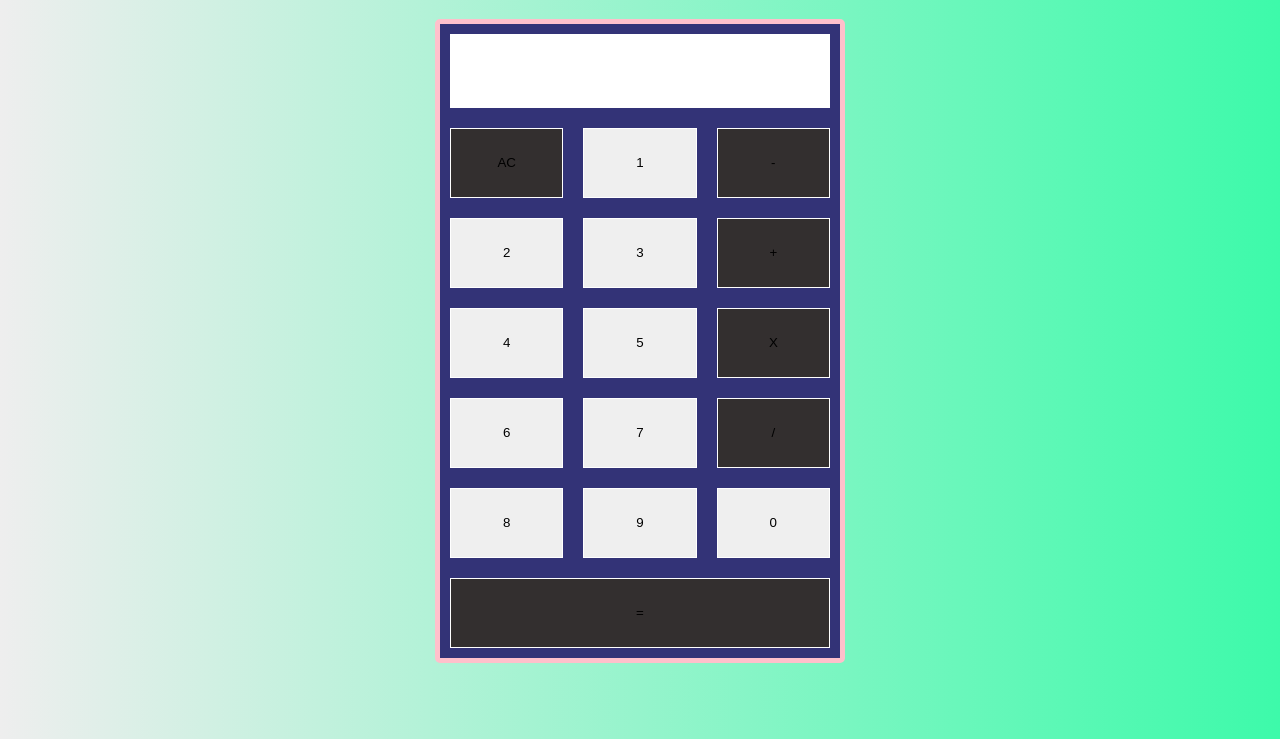
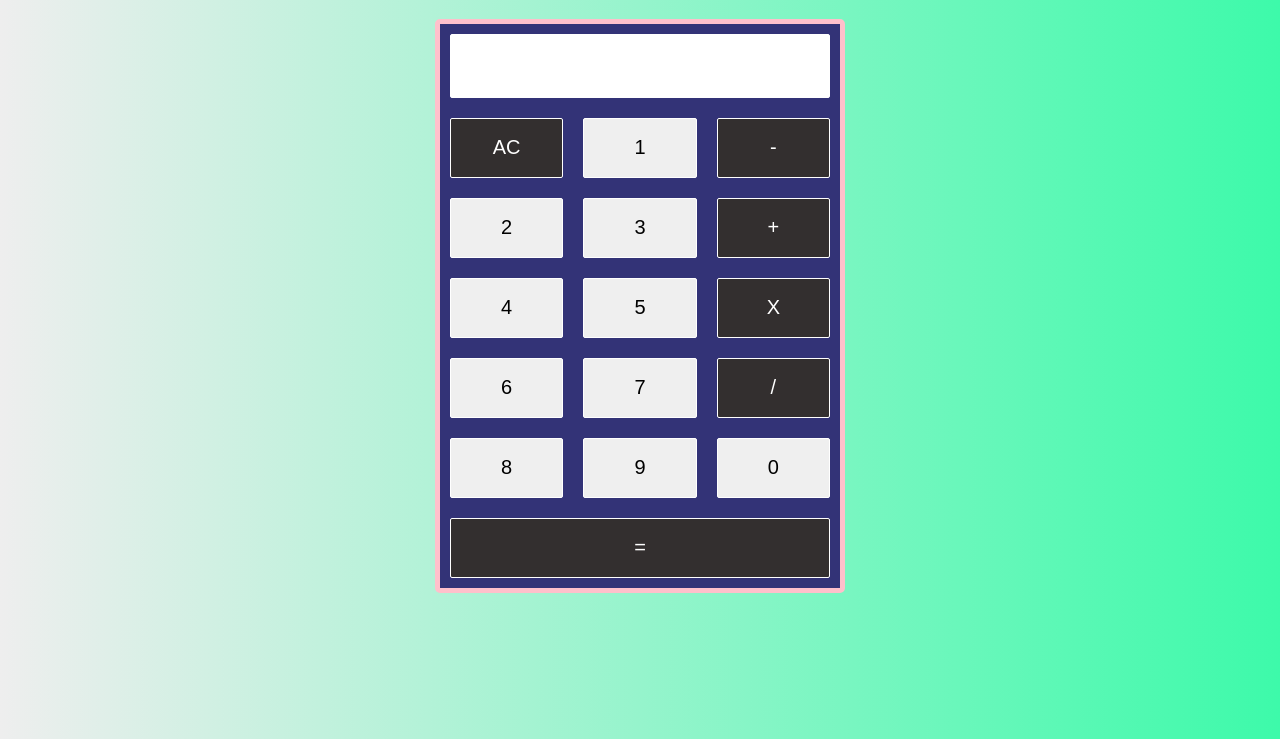
Before and after one commit to giordifungula/calculatorapp, a plain HTML site: page index.html in a window 1280 px wide. Shown: the part 61-800 px from the top of the page. Drawn offline with Linux system fonts and the light colour scheme.

Commit message:
fixed the Times button and height on box

```diff
--- a/index.html
+++ b/index.html
@@ -12,6 +12,7 @@
         <h1>Calculator</h1>
 
         <form class="calculator" id="calculator" name="calculator">
+            <!-- <input> -->
             <input type="text" class="item-block item-block1" id="output">
             <input type="button" class="item-block item-block2 operator" id="AC" value="AC" onclick="refresh()">
             <input type="button" class="item-block item-block3 number" value="1" id="one" onclick="display('1')">
@@ -21,7 +22,7 @@
             <input type="button" class="item-block item-block7 operator" value="+" onclick="display('+')">
             <input type="button" class="item-block item-block8 number" id="four" value="4" onclick="display('4')">
             <input type="button" class="item-block item-block9 number" id="five" value="5" onclick="display('5')">
-            <input type="button" class="item-block item-block10 operator" value="X" onclick="display('X')">
+            <input type="button" class="item-block item-block10 operator" value="X" onclick="display('*')">
             <input type="button" class="item-block item-block11 number" id="six" value="6" onclick="display('6')">
             <input type="button" class="item-block item-block12 number" id="seven" value="7" onclick="display('7')">
             <input type="button" class="item-block item-block13 operator"  value="/" onclick="display('/')">
--- a/styles.css
+++ b/styles.css
@@ -19,8 +19,11 @@ body {
 }
 .item-block {
     border: 1px solid #fff;
+    border-radius: 2px;
     margin: 10px;
-    height: 70px;
+    height: 60px;
+    font-size: 20px;
+
 }
 .item-block1 {
     grid-column: 1 / -1;
@@ -31,6 +34,7 @@ body {
 /* blocks */
 .operator {
     background: rgb(51, 47, 47);
+    color:#fff;
 }
 
 .numbers{
```
